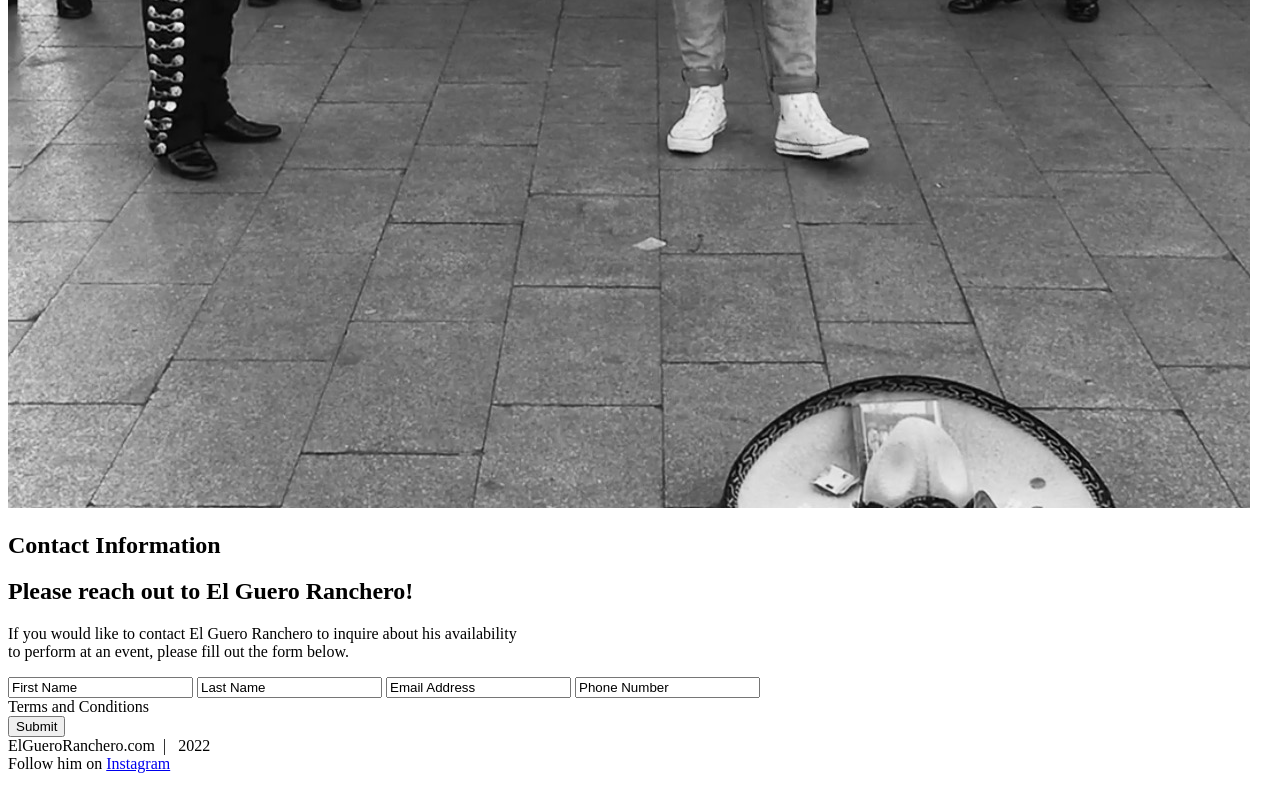
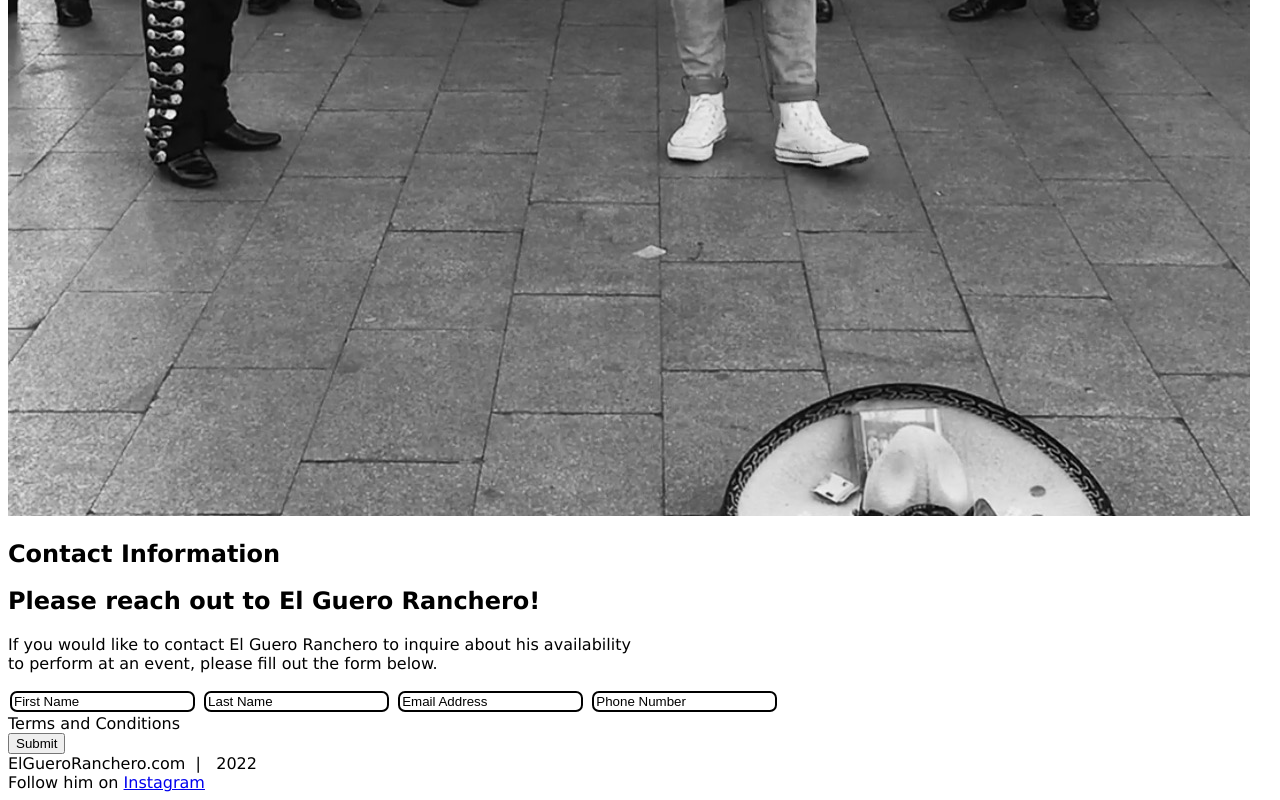
Before and after one commit to keefers13/HTML-and-CSS-Projects., a plain HTML site: page One-Page Website/El Guero Ranchero/one_page_website.html in a window 1280 px wide. Shown: the part 2688-3488 px from the top of the page. Drawn offline with Linux system fonts and the light colour scheme.

Commit message:
one_page_assignment edits

```diff
--- /dev/null
+++ b/One-Page Website/El Guero Ranchero/css/one_page_website.css
@@ -0,0 +1,11 @@
+body {
+    font-family: 'Lucida Sans', 'Lucida Sans Regular', 'Lucida Grande', 'Lucida Sans Unicode', Geneva, Verdana, sans-serif;
+    font-size: medium;
+}
+
+.rsvp {
+    width: 15 px;
+    margin: 2px;
+    border: 2px solid black;
+    border-radius: 7px;
+}
--- a/One-Page Website/El Guero Ranchero/one_page_website.html
+++ b/One-Page Website/El Guero Ranchero/one_page_website.html
@@ -3,6 +3,7 @@
 	<head>
 		<title>El Guero Ranchero</title>
 		<meta charset="utf-8">
+		<link rel="stylesheet" href="./css/one_page_website.css">
 	</head>
 	<body>
 
```
Also changed, not shown: 4 other files.
